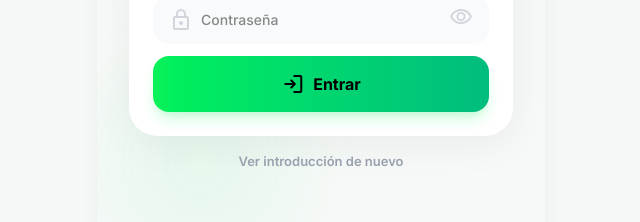
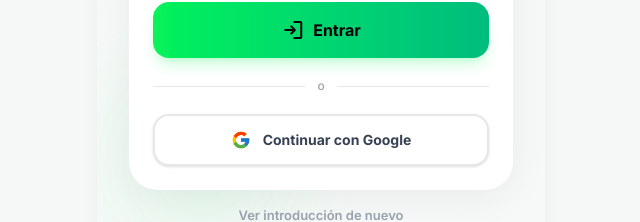
Before and after one commit to saul640/freenanzas-app, a React (Vite) app: page /onboarding in a window 1280 px wide. Both pictures are taken after a click on the button "Omitir". Shown: the part 495-717 px from the top of the page, without its empty margins (319-959 px from the left). Built offline with nearby package versions, Linux system fonts and the light colour scheme; no server answers.

Commit message:
fix: manejo de errores en registro email y adición de autenticación con Google

```diff
--- a/src/components/Onboarding.jsx
+++ b/src/components/Onboarding.jsx
@@ -25,7 +25,7 @@ const slides = [
 
 export default function Onboarding() {
     const navigate = useNavigate();
-    const { login, signup, currentUser } = useAuth();
+    const { login, signup, loginWithGoogle, currentUser } = useAuth();
     const [currentSlide, setCurrentSlide] = useState(0);
     const [loading, setLoading] = useState(false);
     const [error, setError] = useState('');
@@ -83,10 +83,32 @@ export default function Onboarding() {
         } catch (err) {
             const code = err.code || '';
             if (code === 'auth/user-not-found' || code === 'auth/invalid-credential') setError('Correo o contraseña incorrectos.');
-            else if (code === 'auth/email-already-in-use') setError('Este correo ya está registrado.');
+            else if (code === 'auth/email-already-in-use') setError('Este correo ya está registrado. Intenta iniciar sesión.');
             else if (code === 'auth/weak-password') setError('La contraseña debe tener al menos 6 caracteres.');
             else if (code === 'auth/invalid-email') setError('El correo electrónico no es válido.');
-            else setError(err.message || 'Error de autenticación.');
+            else if (code === 'auth/too-many-requests') setError('Demasiados intentos. Espera unos minutos e intenta de nuevo.');
+            else if (code === 'auth/network-request-failed') setError('Sin conexión a internet. Verifica tu red.');
+            else if (code === 'auth/operation-not-allowed') setError('Este método de autenticación no está habilitado. Contacta al administrador.');
+            else setError(err.message || 'Error de autenticación. Intenta de nuevo.');
+        } finally {
+            setLoading(false);
+        }
+    };
+
+    const handleGoogleLogin = async () => {
+        try {
+            setError('');
+            setLoading(true);
+            await loginWithGoogle();
+            navigate('/');
+        } catch (err) {
+            const code = err.code || '';
+            if (code === 'auth/popup-closed-by-user') setError('Cerraste la ventana de Google. Intenta de nuevo.');
+            else if (code === 'auth/popup-blocked') setError('Tu navegador bloqueó la ventana emergente. Permite pop-ups para esta página.');
+            else if (code === 'auth/cancelled-popup-request') { /* ignore duplicate popup */ }
+            else if (code === 'auth/network-request-failed') setError('Sin conexión a internet. Verifica tu red.');
+            else if (code === 'auth/unauthorized-domain') setError('Este dominio no está autorizado para Google Sign-In. Contacta al administrador.');
+            else setError(err.message || 'Error al iniciar sesión con Google.');
         } finally {
             setLoading(false);
         }
@@ -185,6 +207,34 @@ export default function Onboarding() {
                         </button>
                     </form>
 
+                    {/* Divider */}
+                    <div className="flex items-center gap-3">
+                        <div className="flex-1 h-px bg-gray-200" />
+                        <span className="text-xs text-gray-400 font-medium">o</span>
+                        <div className="flex-1 h-px bg-gray-200" />
+                    </div>
+
+                    {/* Google Sign-In */}
+                    <button
+                        onClick={handleGoogleLogin}
+                        disabled={loading}
+                        className="w-full flex items-center justify-center gap-3 bg-white border-2 border-gray-200 hover:border-gray-300 hover:bg-gray-50 text-gray-700 font-bold py-3.5 rounded-2xl transition-all active:scale-[0.98] disabled:opacity-50 text-sm shadow-sm"
+                    >
+                        {loading ? (
+                            <span className="material-symbols-rounded animate-spin text-lg">progress_activity</span>
+                        ) : (
+                            <>
+                                <svg width="20" height="20" viewBox="0 0 48 48">
+                                    <path fill="#FFC107" d="M43.611,20.083H42V20H24v8h11.303c-1.649,4.657-6.08,8-11.303,8c-6.627,0-12-5.373-12-12c0-6.627,5.373-12,12-12c3.059,0,5.842,1.154,7.961,3.039l5.657-5.657C34.046,6.053,29.268,4,24,4C12.955,4,4,12.955,4,24c0,11.045,8.955,20,20,20c11.045,0,20-8.955,20-20C44,22.659,43.862,21.35,43.611,20.083z" />
+                                    <path fill="#FF3D00" d="M6.306,14.691l6.571,4.819C14.655,15.108,18.961,12,24,12c3.059,0,5.842,1.154,7.961,3.039l5.657-5.657C34.046,6.053,29.268,4,24,4C16.318,4,9.656,8.337,6.306,14.691z" />
+                                    <path fill="#4CAF50" d="M24,44c5.166,0,9.86-1.977,13.409-5.192l-6.19-5.238C29.211,35.091,26.715,36,24,36c-5.202,0-9.619-3.317-11.283-7.946l-6.522,5.025C9.505,39.556,16.227,44,24,44z" />
+                                    <path fill="#1976D2" d="M43.611,20.083H42V20H24v8h11.303c-0.792,2.237-2.231,4.166-4.087,5.571c0.001-0.001,0.002-0.001,0.003-0.002l6.19,5.238C36.971,39.205,44,34,44,24C44,22.659,43.862,21.35,43.611,20.083z" />
+                                </svg>
+                                Continuar con Google
+                            </>
+                        )}
+                    </button>
+
                 </div>
 
                 {/* Replay onboarding */}
--- a/src/contexts/AuthContextProvider.jsx
+++ b/src/contexts/AuthContextProvider.jsx
@@ -3,40 +3,79 @@ import {
     createUserWithEmailAndPassword,
     signInWithEmailAndPassword,
     signOut,
-    onAuthStateChanged
+    onAuthStateChanged,
+    GoogleAuthProvider,
+    signInWithPopup,
+    updateProfile
 } from 'firebase/auth';
 import { auth, db } from '../firebase';
-import { doc, setDoc } from 'firebase/firestore';
+import { doc, setDoc, getDoc } from 'firebase/firestore';
 import { AuthContext } from './AuthContext.js';
+
+const googleProvider = new GoogleAuthProvider();
 
 export function AuthProvider({ children }) {
     const [currentUser, setCurrentUser] = useState(null);
     const [loading, setLoading] = useState(true);
 
-    // Registro de usuario y guardado de perfil inicial en Firestore
+    /**
+     * Crea el documento de perfil en Firestore SOLO si no existe ya.
+     * Esto protege los datos de usuarios existentes de ser sobrescritos.
+     */
+    async function ensureUserProfile(user, extraData = {}) {
+        if (!db) return;
+        const userRef = doc(db, 'users', user.uid);
+        const snap = await getDoc(userRef);
+        if (!snap.exists()) {
+            await setDoc(userRef, {
+                uid: user.uid,
+                email: user.email,
+                name: extraData.name || user.displayName || '',
+                photoURL: user.photoURL || null,
+                createdAt: new Date(),
+                emergencyFundGoal: 10000,
+                ...extraData,
+            });
+        }
+    }
+
+    // Registro con correo y contraseña
     async function signup(email, password, name) {
         if (!auth || !db) throw new Error("Firebase no está configurado (falta .env.local).");
 
         const userCredential = await createUserWithEmailAndPassword(auth, email, password);
         const user = userCredential.user;
 
-        // Crear documento del usuario en base de datos
-        await setDoc(doc(db, 'users', user.uid), {
-            uid: user.uid,
-            email: user.email,
-            name: name,
-            createdAt: new Date(),
-            emergencyFundGoal: 10000 // Valor por defecto sugerido en el Onboarding
-        });
+        // Establecer displayName en Firebase Auth
+        await updateProfile(user, { displayName: name });
+
+        // Crear documento del usuario solo si no existe
+        await ensureUserProfile(user, { name });
 
         return userCredential;
     }
 
+    // Inicio de sesión con correo y contraseña
     function login(email, password) {
         if (!auth) return Promise.reject(new Error("Firebase no está configurado (falta .env.local)."));
         return signInWithEmailAndPassword(auth, email, password);
     }
 
+    // Inicio de sesión / registro con Google
+    async function loginWithGoogle() {
+        if (!auth || !db) throw new Error("Firebase no está configurado (falta .env.local).");
+
+        const result = await signInWithPopup(auth, googleProvider);
+        const user = result.user;
+
+        // Crear perfil solo si es la primera vez (no sobrescribe datos existentes)
+        await ensureUserProfile(user, {
+            name: user.displayName || '',
+            photoURL: user.photoURL || null,
+        });
+
+        return result;
+    }
 
     function logout() {
         return signOut(auth);
@@ -61,6 +100,7 @@ export function AuthProvider({ children }) {
         currentUser,
         signup,
         login,
+        loginWithGoogle,
         logout
     };
 
```
